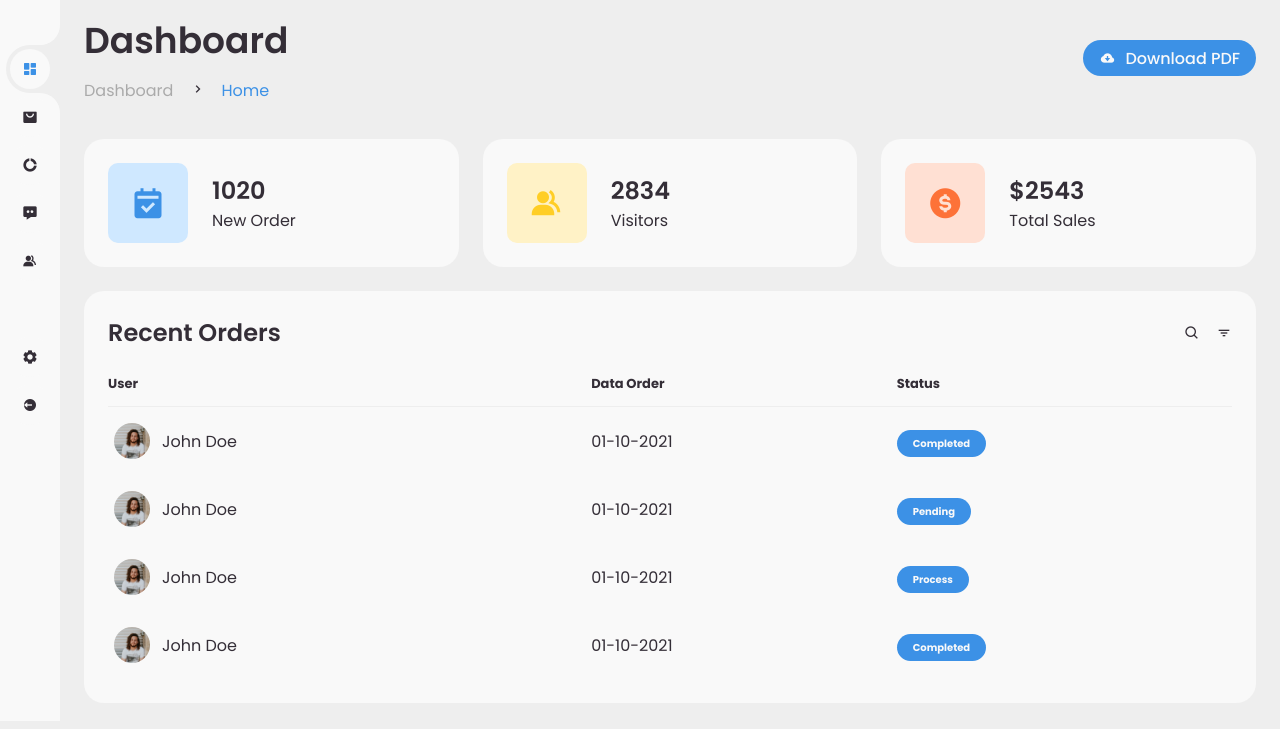
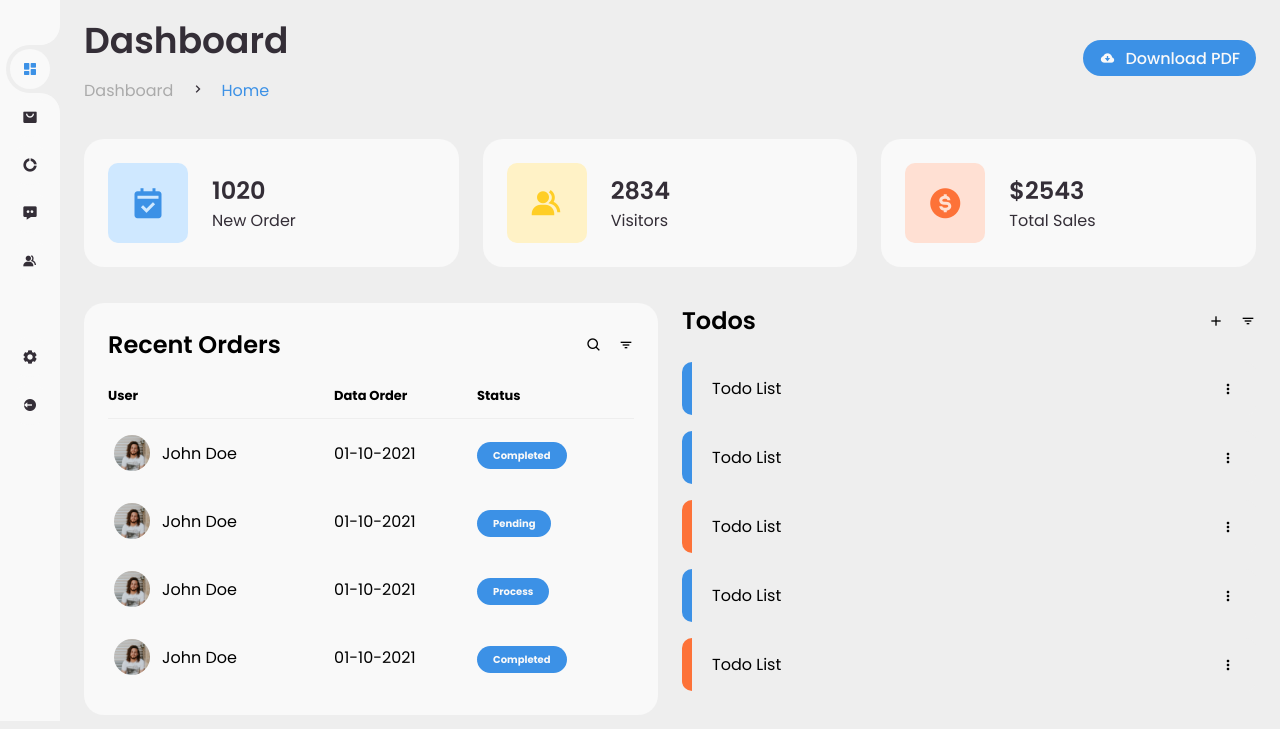
Before and after one commit to OmniaRafat232111121/dashbboard, a plain HTML site: page index.html in a window 1280 px wide. Shown: the part 79-808 px from the top of the page. Drawn offline with nearby package versions, Linux system fonts and the light colour scheme.

Commit message:
Add files via upload

```diff
--- a/index.html
+++ b/index.html
@@ -151,6 +151,7 @@
 						<i class='bx bx-search' ></i>
 						<i class='bx bx-filter' ></i>
 					</div>
+
                     <table>
                         <thead>
                             <tr>
@@ -195,9 +196,43 @@
                                 </tr>
                             </tbody>
                         </thead>
+
                     </table>
 
+
+
                 </div>
+
+
+                <div class="todo">
+					<div class="head">
+						<h3>Todos</h3>
+						<i class='bx bx-plus' ></i>
+						<i class='bx bx-filter' ></i>
+					</div>
+					<ul class="todo-list">
+						<li class="completed">
+							<p>Todo List</p>
+							<i class='bx bx-dots-vertical-rounded' ></i>
+						</li>
+						<li class="completed">
+							<p>Todo List</p>
+							<i class='bx bx-dots-vertical-rounded' ></i>
+						</li>
+						<li class="not-completed">
+							<p>Todo List</p>
+							<i class='bx bx-dots-vertical-rounded' ></i>
+						</li>
+						<li class="completed">
+							<p>Todo List</p>
+							<i class='bx bx-dots-vertical-rounded' ></i>
+						</li>
+						<li class="not-completed">
+							<p>Todo List</p>
+							<i class='bx bx-dots-vertical-rounded' ></i>
+						</li>
+					</ul>
+				</div>
 
                </div>
 
--- a/main.css
+++ b/main.css
@@ -372,12 +372,19 @@ display: flex;
 	color: var(--dark);
 }
 #content main .table-data{
-    display: flex;
-	flex-wrap: wrap;
+    display: grid;
+	grid-template-columns: repeat(auto-fit, minmax(230px, 1fr));
 	grid-gap: 24px;
-	margin-top: 24px;
-	width: 100%;
-	color: var(--dark);
+	margin-top: 36px;
+}
+@media(max-width:850px){
+    #content main .table-data{
+        display: grid;
+	grid-template-columns: repeat(auto-fit, minmax(350px, 1fr));
+	grid-gap: 24px;
+	margin-top: 36px;
+
+    }
 }
 #content main .table-data .order {
 	border-radius: 20px;
@@ -392,6 +399,8 @@ display: flex;
 	grid-gap: 16px;
 	margin-bottom: 24px;
 }
+
+
 #content main .table-data .head h3 {
 	margin-right: auto;
 	font-size: 24px;
@@ -449,6 +458,38 @@ display: flex;
 #content main .table-data .order table tr td .status.pending {
 	background: var(--orange);
 }
+
+
+
+#content main .table-data .todo {
+	flex-grow: 1;
+	flex-basis: 30%;
+}
+#content main .table-data .todo .todo-list {
+	width: 100%;
+}
+#content main .table-data .todo .todo-list li {
+	width: 100%;
+	margin-bottom: 16px;
+	background: var(--grey);
+	border-radius: 10px;
+	padding: 14px 20px;
+	display: flex;
+	justify-content: space-between;
+	align-items: center;
+}
+#content main .table-data .todo .todo-list li .bx {
+	cursor: pointer;
+}
+#content main .table-data .todo .todo-list li.completed {
+	border-left: 10px solid var(--blue);
+}
+#content main .table-data .todo .todo-list li.not-completed {
+	border-left: 10px solid var(--orange);
+}
+#content main .table-data .todo .todo-list li:last-child {
+	margin-bottom: 0;
+}
 @media (max-width:767px) {
     #sidebar{
         width:200px;
@@ -461,6 +502,7 @@ display: flex;
     #content nav .nav-link {
 		display: none;
 	}
+
 }
 
 
```
